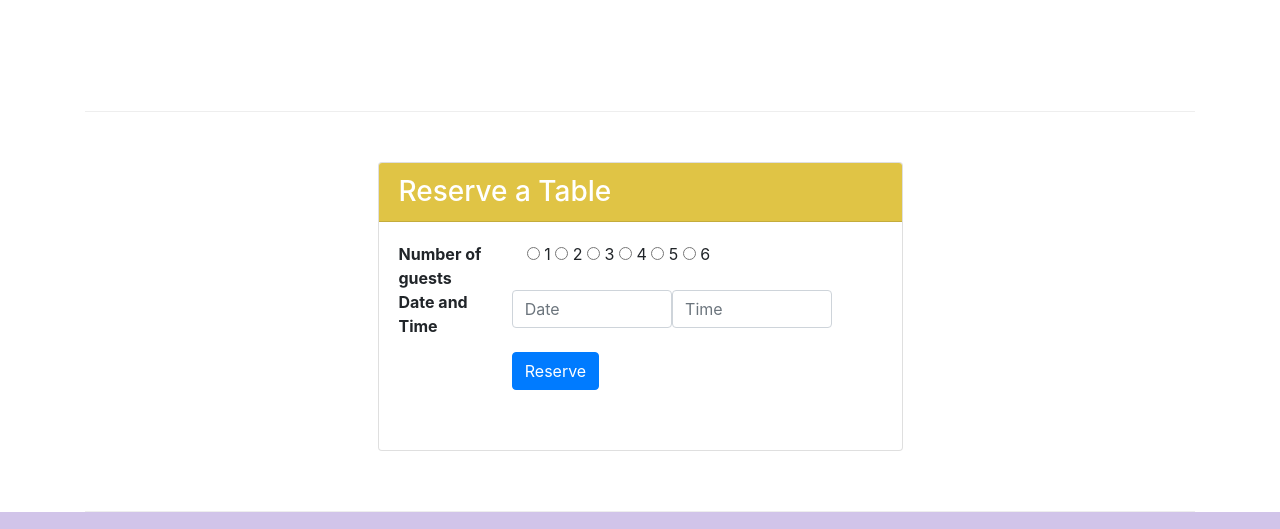
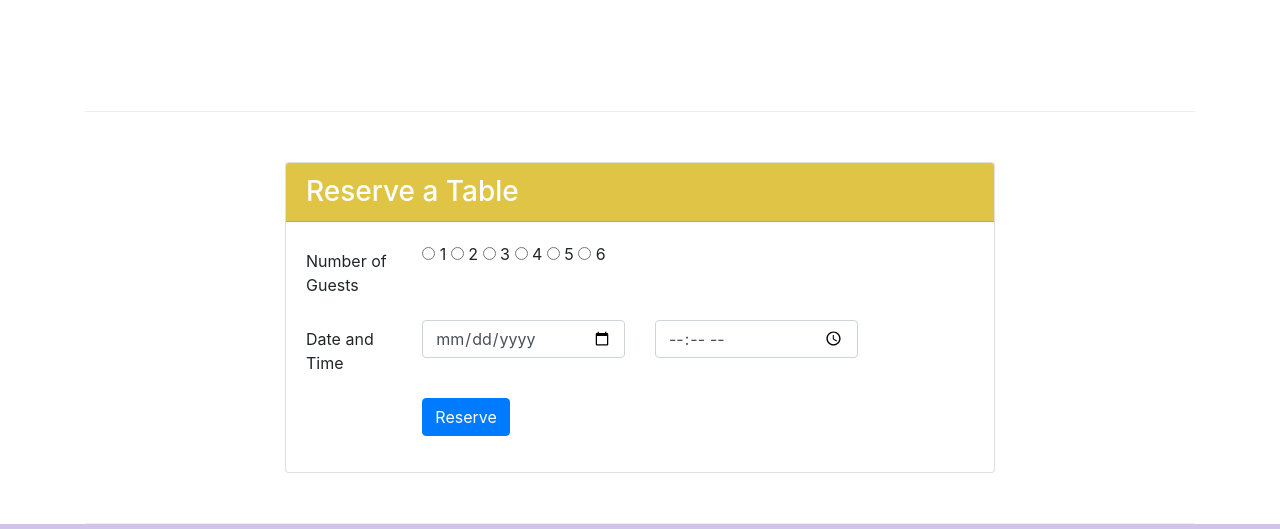
Before and after one commit to bhuwan1998/web-dev-course, a website: page index.html in a window 1280 px wide. Shown: the part 1390-1919 px from the top of the page. Drawn offline with nearby package versions, Linux system fonts and the light colour scheme.

Commit message:
Assignment 2

```diff
--- a/index.html
+++ b/index.html
@@ -59,8 +59,10 @@
                 <div class="col-12 col-sm-6">
                     <h1>Ristorante con Fusion</h1>
                     <span class="d-none d-sm-block">
-                    <p>We take inspiration from the World's best cuisines, and create a unique fusion experience. Our
-                        lipsmacking creations will tickle your culinary senses!</p> </span>
+                        <p>We take inspiration from the World's best cuisines, and create a unique fusion experience.
+                            Our
+                            lipsmacking creations will tickle your culinary senses!</p>
+                    </span>
                 </div>
                 <!-- Explicitly specifying for screens
                 for small we can see that we have specified 6 for the previous one
@@ -72,7 +74,7 @@
                 </div>
 
                 <div class="col-12 col-sm-3 align-self-center">
-                    <a id="reserve-button" type="button" class="btn" href="#reserve-table"> Reserve Table </a>
+                    <a id="reserve-button" type="button" class="btn btn-block btn-warning" href="#reserve-table"> Reserve Table </a>
                 </div>
             </div>
         </div>
@@ -116,9 +118,11 @@
                         <span class="d-none d-sm-block">
                             <p>Featuring mouthwatering combinations with a choice of five different salads, six enticing
                                 appetizers,
-                            six main entrees and five choicest desserts. Free flowing bubbly and soft drinks. All for
+                                six main entrees and five choicest desserts. Free flowing bubbly and soft drinks. All
+                                for
                                 just
-                            $19.99 per person </p> </span>
+                                $19.99 per person </p>
+                        </span>
                     </div>
                     <img class="d-flex mr-3 img-thumbnail align-self-center" src="images/img/buffet.png" alt="buffet">
                 </div>
@@ -138,25 +142,24 @@
                         <span class="d-none d-sm-block">
                             <p>Award winning three-star Michelin chef with wide International experience having worked
                                 closely with
-                            whos-who in the culinary world, he specializes in creating mouthwatering Indo-Italian fusion
+                                whos-who in the culinary world, he specializes in creating mouthwatering Indo-Italian
+                                fusion
                                 experiences. </p>
                         </span>
                     </div>
                 </div>
             </div>
         </div>
-    </div>
 
-    <!-- <div container>
-        <div class="row row-content align-items-center">
-            <div class="col-md-6 offset-md-3 col-sm">
+        <div class="row row-content">
+            <div class="offset-md-2 col-md-8 col-sm-12">
                 <div class="card">
-                    <h3 id="reserve-table" class="card-header badge-primary text-white"> Reserve a Table </h3>
-                    <div class="card-body" id="form">
+                    <h3 id="reserve-table" class="card-header text-white"> Reserve a Table </h3>
+                    <div class="card-body">
                         <form>
-                        <form class="form-group row">
-                            <label for="guests" class="col-md-2 col-form-label"> Number of guests </label>
-                            <div class="offset-1 col">
+                            <div class="form-group row">
+                                <label for="guests" class="col-md-2 col-form-label"> Number of Guests </label>
+                                <div class="col-md-10">
                                     <label class="radio-inline">
                                         <input type="radio" name="optradio"> 1
                                     </label>
@@ -176,98 +179,35 @@
                                         <input type="radio" name="optradio"> 6
                                     </label>
                                 </div>
-                        </form>
                             </div>
                             <div class="form-group row">
-                        <label for="date" class="col-md-2 col-form-label"> Date and Time </label>
-                        <div class="col-3 col-md-3">
-                            <input type="text" class="form-control" id="date" name="date" placeholder="Date">
+                                <label for="datetime" class="col-md-2 col-form-label"> Date and Time </label>
+                                <div class="col-md-4 col-sm">
+                                    <input type="date" class="form-control" id="date" name="areacode"
+                                        placeholder="Date">
                                     </input>
                                 </div>
-                        <div class="col-3 col-md-3">
-                            <input type="text" class="form-control" id="time" name="time" placeholder="Time">
+                                <div class="col-md-4 col-sm">
+                                    <input type="time" class="form-control" id="time" name="areacode"
+                                        placeholder="Time">
                                     </input>
                                 </div>
                             </div>
                             <div class="form-group row">
-                        <div class="offset-2 col-5">
-                            <button type="button" class="btn btn-primary"> Reserve </button>
+                                <div class="offset-md-2 col-md-10">
+                                    <button type="submit" class="btn btn-primary"> Reserve </button>
                                 </div>
                             </div>
-                </form>
 
 
+                        </form>
                     </div>
                 </div>
             </div>
-        </div> -->
-    <div class="container">
-        <div class="row row-content">
-            <div class="col-sm col-md-6 offset-md-3">
-                <div class="card">
-                    <h3 id="reserve-table" class="card-header badge-primary text-white"> Reserve a Table </h3>
-                    <div class="card-body">
-                        <dl class="row">
-                            <!--nest cols-->
-                            <dt class="col-md-3 col-sm"> Number of guests </dt>
-                            <dd class="col-md-9 col-sm">
-                                    <label class="radio-inline">
-                                        <input type="radio" name="optradio"> 1
-                                    </label>
-                                    <label class="radio-inline">
-                                        <input type="radio" name="optradio"> 2
-                                    </label>
-                                    <label class="radio-inline">
-                                        <input type="radio" name="optradio"> 3
-                                    </label>
-                                    <label class="radio-inline">
-                                        <input type="radio" name="optradio"> 4
-                                    </label>
-                                    <label class="radio-inline">
-                                        <input type="radio" name="optradio"> 5
-                                    </label>
-                                    <label class="radio-inline">
-                                        <input type="radio" name="optradio"> 6
-                                    </label>
-                            </dd>
-
-                            <dt class="col-md-3 col-sm"> Date and Time  </dt>
-                            <dd class="col-md-9 col-sm">
-                                <div class="row">
-                                <div class="col-sm-4 col-md-5">
-                                <form class="form-group row">
-                                    <input type="text" class="form-control" id="date" name="date" placeholder="Date">
-                                    </input>
-                                    </form>
-                                    </div>
-                                    <div class="col-sm-4 col-md-5">
-                                      <form class="form-group row">
-                                        <input type="text" class="form-control" id="time" name="time" placeholder="Time">
-                                        </input>
-                                        </form>
-                                        </div>
-                                </div>
-
-                             </dd>
-
-                             <dt class="col-md-3 col-sm"> </dt>
-                             <dd>
-                                <div class="form-group row">
-                                    <div class="col-sm col-md-4">
-                                        <button type="submit" class="btn btn-primary"> Reserve </button>
-                                    </div>
-                                </div>
-                             </dd>
-
-
-                        </dl> <!-- description list -->
         </div>
 
 
-                </div>
-            </div>
 
-        </div>
     </div>
 
     </div>
```
Lines whose indentation alone changed are shown as unchanged.
